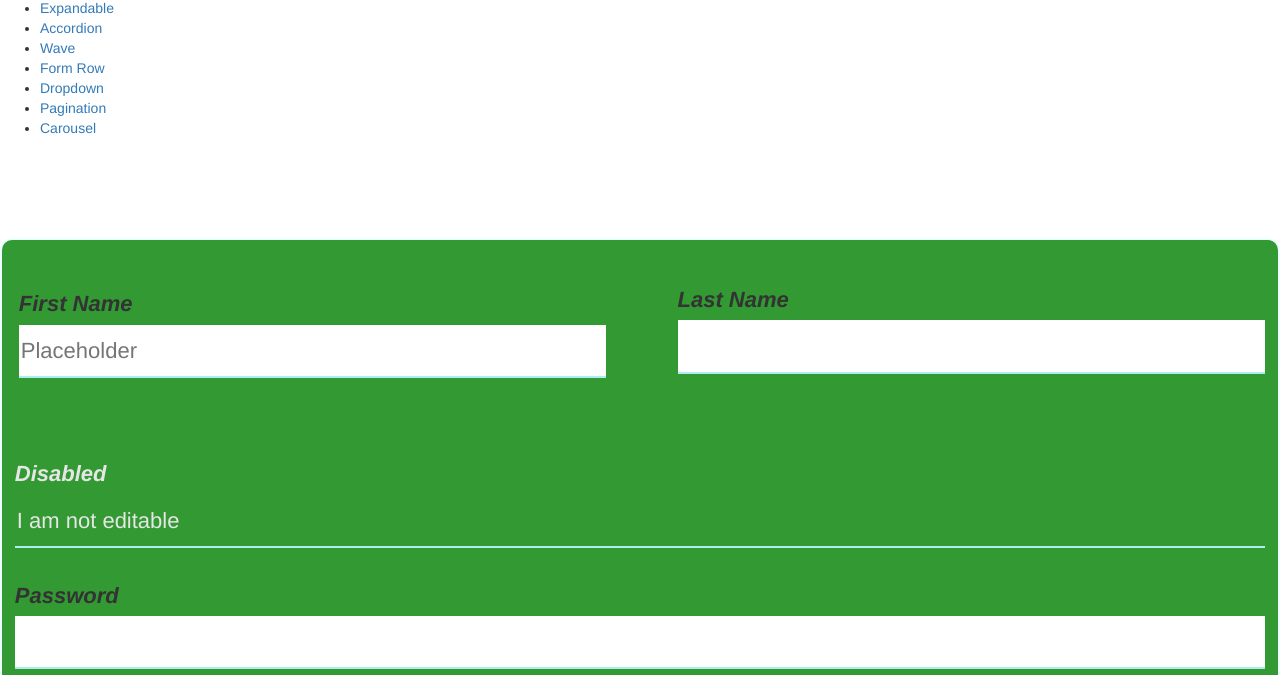
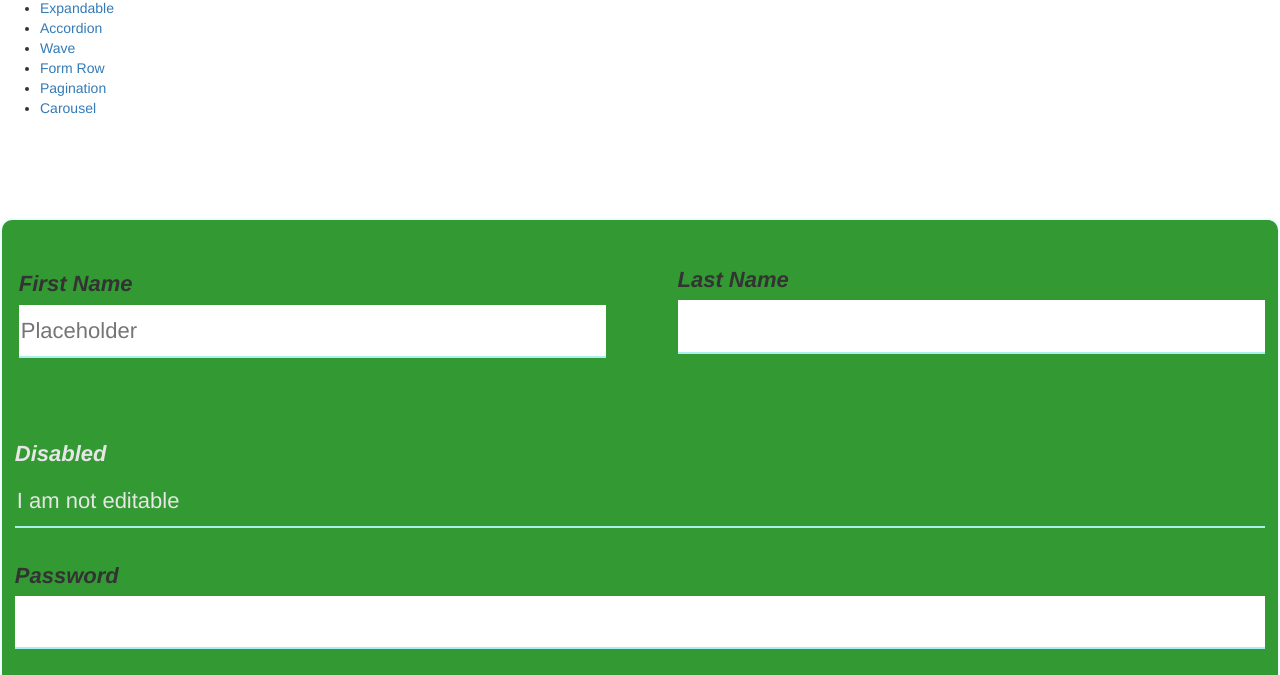
Before and after one commit to Zesc/HackathonMD-12-09-2016, a plain HTML site: page index.html in a window 1280 px wide. Shown: the part 125-800 px from the top of the page. Drawn offline with nearby package versions, Linux system fonts and the light colour scheme.

Commit message:
Remove drop down

```diff
--- a/index.html
+++ b/index.html
@@ -33,7 +33,6 @@
 				<li><a href="#accordion">Accordion</a></li>
 				<li><a href="#wave">Wave</a></li>
 				<li><a href="#form-row">Form Row</a></li>
-				<li><a href="#dropdown">Dropdown</a>
 				<li><a href="#pagination">Pagination</a>
 				<li><a href="#carousel">Carousel</a>
 			</ul>
```
